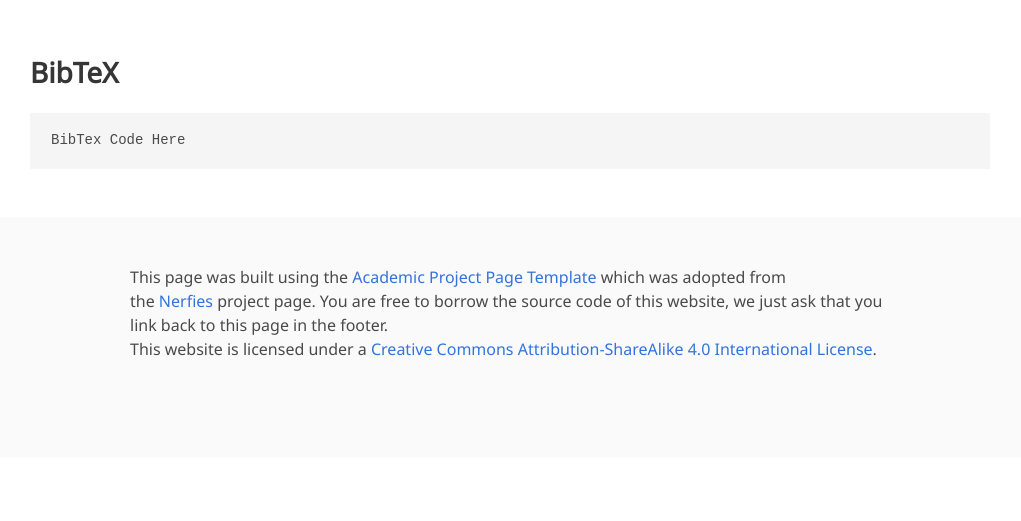
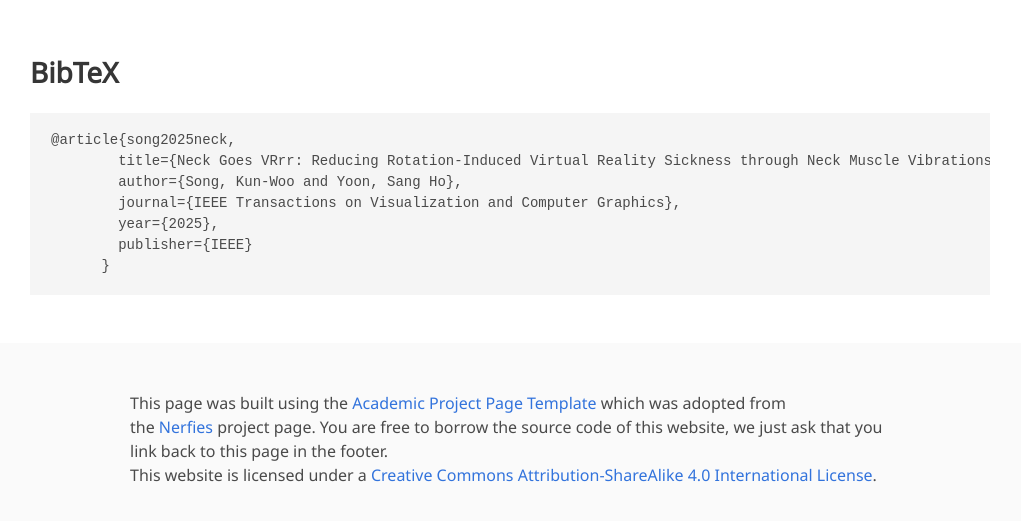
Before and after one commit to kwooS/NeckGoesVRrrPage, a plain HTML site: page index.html in a window 1280 px wide. Shown: the part 3496-4017 px from the top of the page, without its empty margins (130-1151 px from the left). Before the commit the page ends 3953 px from the top, so only its background shows below. Drawn offline with nearby package versions, Linux system fonts and the light colour scheme; some icons are missing; a web font is replaced by a local one.

Commit message:
bibtex updated

```diff
--- a/index.html
+++ b/index.html
@@ -252,7 +252,13 @@
   <section class="section" id="BibTeX">
     <div class="container is-max-desktop content">
       <h2 class="title">BibTeX</h2>
-      <pre><code>BibTex Code Here</code></pre>
+      <pre><code>@article{song2025neck,
+        title={Neck Goes VRrr: Reducing Rotation-Induced Virtual Reality Sickness through Neck Muscle Vibrations},
+        author={Song, Kun-Woo and Yoon, Sang Ho},
+        journal={IEEE Transactions on Visualization and Computer Graphics},
+        year={2025},
+        publisher={IEEE}
+      }</code></pre>
     </div>
 </section>
 <!--End BibTex citation -->
```
